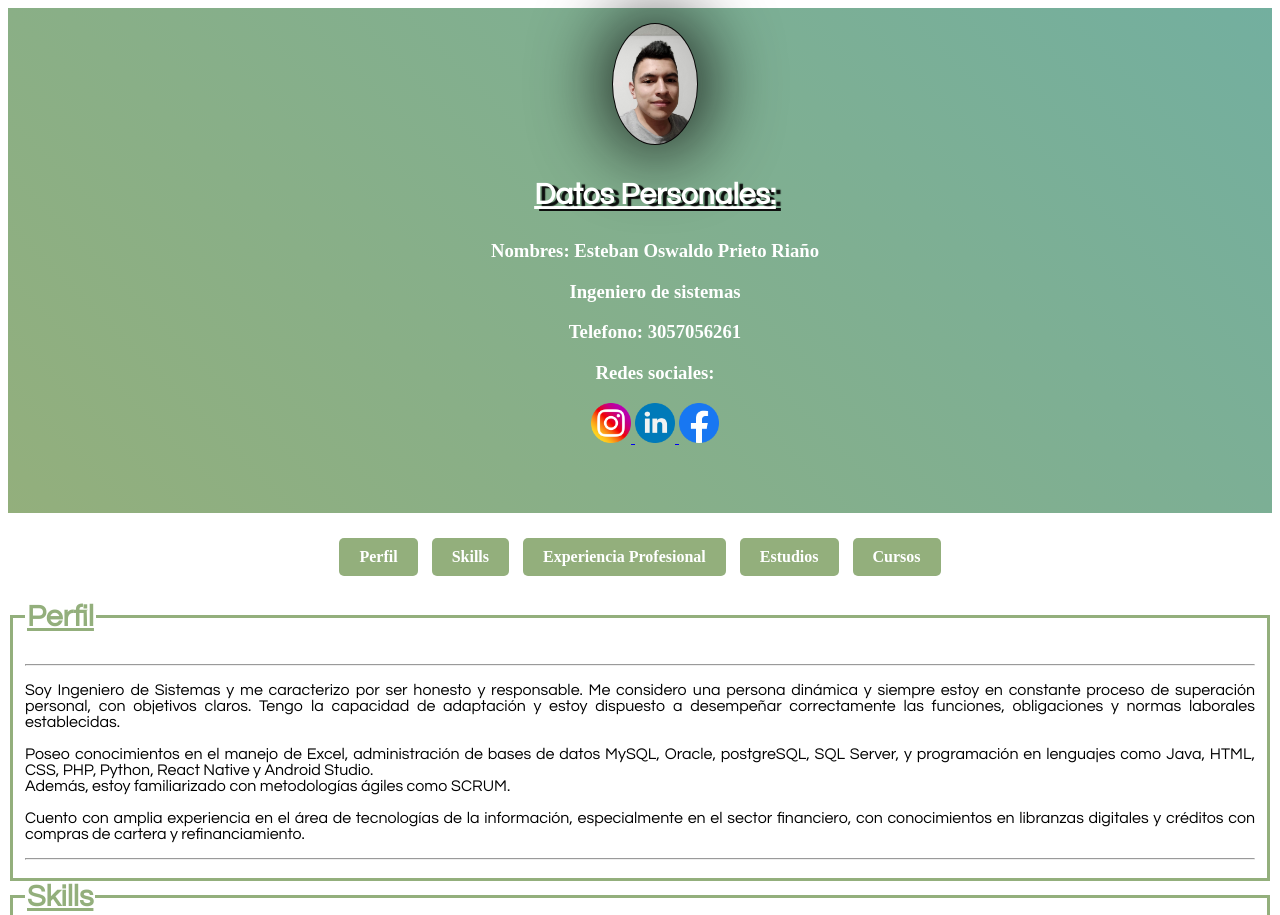
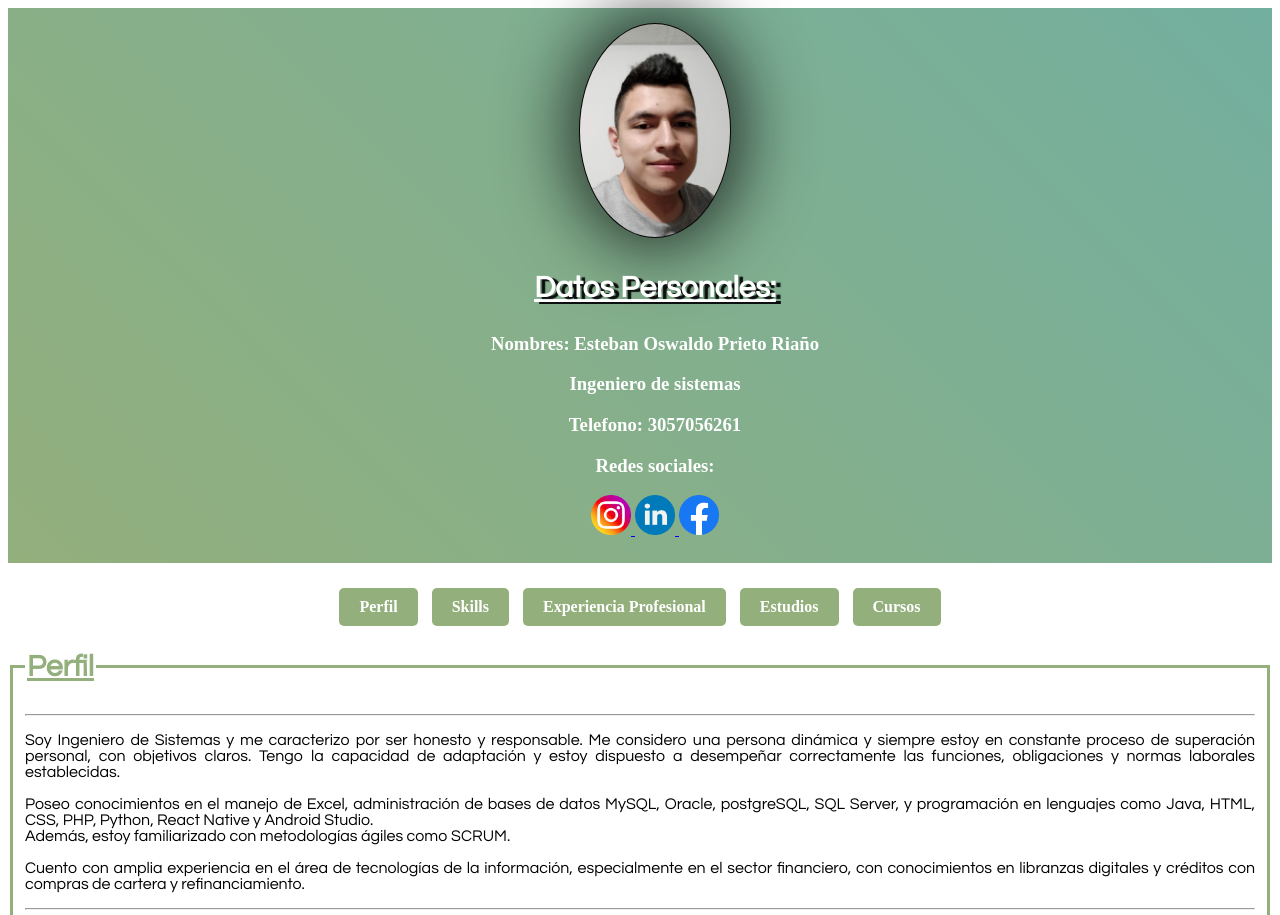
Before and after one commit to Estebanosw/HojaVidaEstebanPrieto, a plain HTML site: page index.html in a window 1280 px wide. Shown: the top 915 px of the page. Drawn offline with Linux system fonts and the light colour scheme.

Commit message:
Ingreso de contenido

```diff
--- a/Recursos/Estilos/styles.css
+++ b/Recursos/Estilos/styles.css
@@ -1,7 +1,7 @@
 #encabezado{
     align-items: center;
     justify-content: center;
-    height: 490px;
+    height: 540px;
     background-image: linear-gradient(45deg, rgb(147, 175, 124), rgb(115, 175, 159));
     font-size: 1rem;
     color: white;
@@ -16,8 +16,7 @@
     background-color:rgb(7, 6, 6);
     padding:1px;
     box-shadow: 1px 0px 70px 10px rgba(7, 7, 7, 0.8);
-    width: 200;
-    height: 120px;
+    width: 150px;
   }
 
 .TXT{
```
